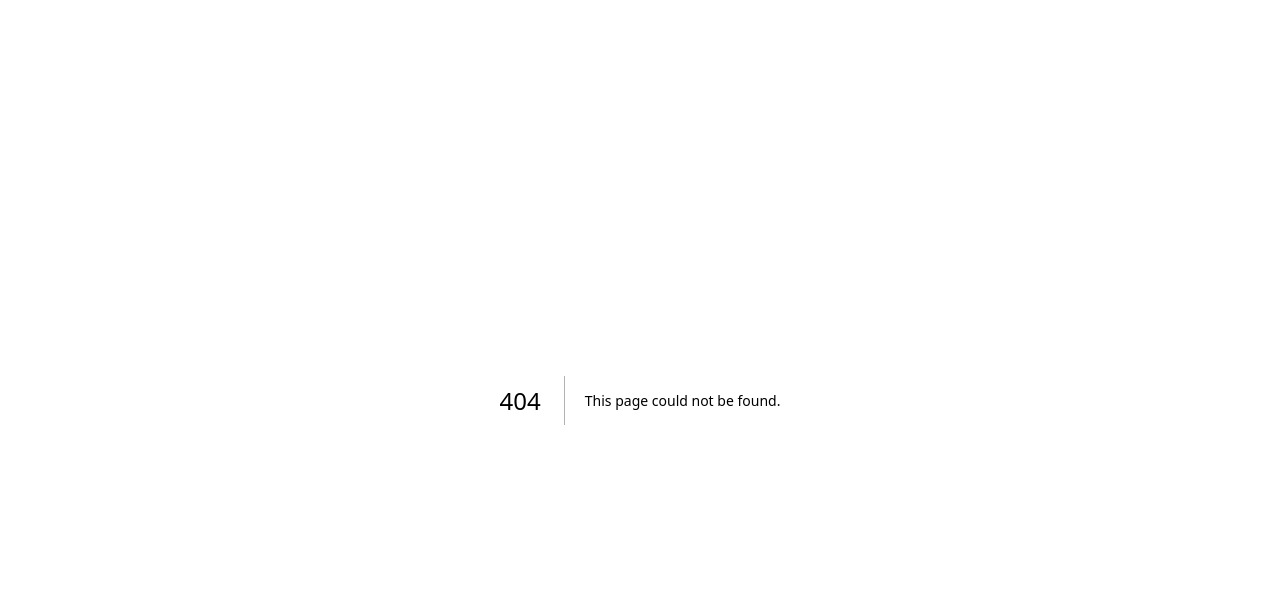
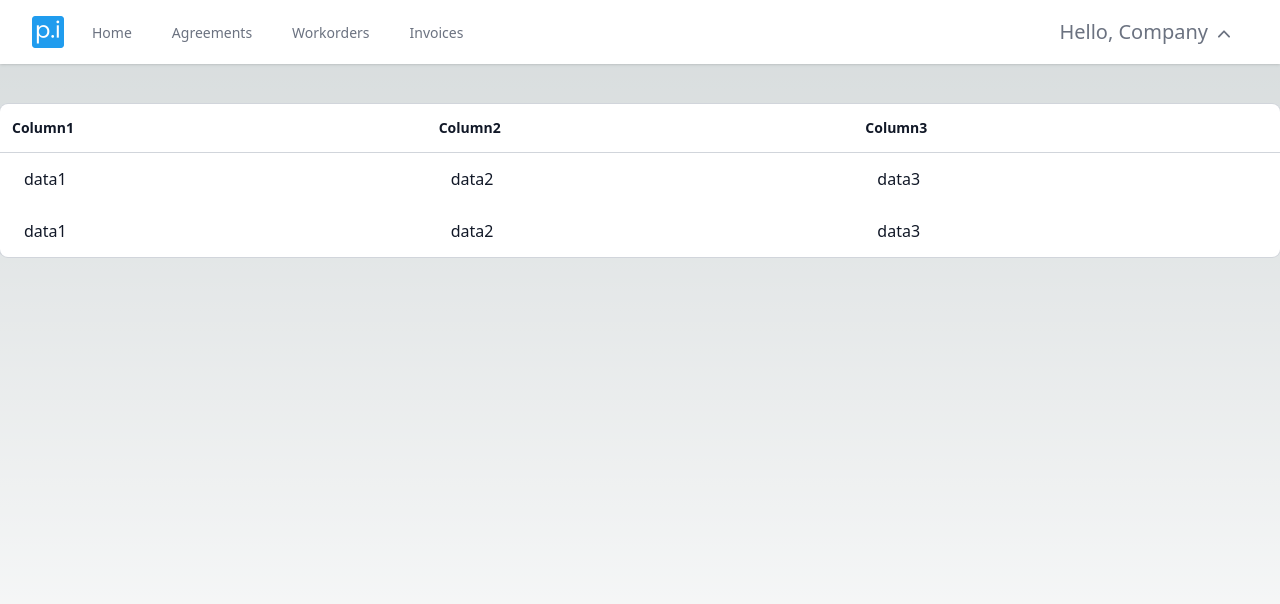
Before and after one commit to silvertrek-capstone/silverpi, a Next.js app in the folder silverpi/: page /home/test_one in a window 1280 px wide. Before the commit this address had no page. Shown: the top 604 px of the page. Built offline with nearby package versions, Linux system fonts and the light colour scheme.

Commit message:
added react-tables npm as well as added react-table that can sort given some user interaction

```diff
--- a/silverpi/package.json
+++ b/silverpi/package.json
@@ -20,6 +20,7 @@
     "next": "^14.0.1",
     "react": "^18",
     "react-dom": "^18",
+    "react-table": "^7.8.0",
     "zod": "^3.22.4"
   },
   "devDependencies": {
--- a/silverpi/src/app/components/table_gen.js
+++ /dev/null
@@ -1,22 +0,0 @@
-//testing file commit
-import React from 'react';
-import { useTable, useSortBy } from 'react-table';
-
-
-const generateTable = (columns, data, styles) => {
- const {
-   getTableProps,
-   getTableBodyProps,
-   headerGroups,
-   rows,
-   prepareRow,
- } = useTable({ columns, data }, useSortBy);
-
-
- return (
-        <div></div>
-    );
-};
-
-
-export default generateTable;
--- /dev/null
+++ b/silverpi/src/app/home/test_one/page.js
@@ -0,0 +1,57 @@
+// testing the tables_component
+"use client"
+import React from 'react';
+import DataTable from './table_gen';
+const DataTableMemoized = React.memo(DataTable);
+
+
+/*
+    Notes: input data will look like this
+        items: An array of objects, the keys in the objects will match “value” in the given headers. Each object represents a row in the table
+        headers: An array of objects, each object representing the header of a column in the table. Each object should contain the following:
+        text: The name of the header (what the user sees)
+        value: the key to match in the object
+        sortable: whether or not the column should be sortable
+        disable-search; a boolean value that turns off the search bars for each column, smaller tables will not need search.
+*/
+
+const testone = () => {
+
+    const props = {
+        columns: [
+          {
+            Header: 'Column1',
+            accessor: 'column1',
+            sortable: "true",
+          },
+          {
+            Header: 'Column2',
+            accessor: 'column2',
+          },
+          {
+            Header: 'Column3',
+            accessor: 'column3',
+          }
+        ],
+        data: [
+          {
+            column1: 'data1',
+            column2: 'data2',
+            column3: 'data3',
+          },
+          {
+            column1: 'data1',
+            column2: 'data2',
+            column3: 'data3',
+          }
+        ]
+      };
+
+//  div stuff
+    return (
+            <DataTableMemoized {...props} />
+    )
+
+};
+
+export default testone;
--- /dev/null
+++ b/silverpi/src/app/home/test_one/table_gen.js
@@ -0,0 +1,65 @@
+"use client"
+import React from "react";
+import { useTable, useSortBy } from "react-table";
+
+const DataTable = (props) => {
+  // Memos
+  const data = React.useMemo(() => props.data, [props.data]);
+  const columns = React.useMemo(() => props.columns, [props.columns]);
+
+  // Use the state and functions returned from useTable to build your UI
+  const {
+    getTableProps,
+    getTableBodyProps,
+    headerGroups,
+    rows,
+    prepareRow
+  } = useTable(
+    {
+      columns,
+      data
+    },
+    useSortBy
+  );
+
+  return (
+    // <div className="px-4 sm:px-6 lg:px-8">
+    // <div className="mx-auto max-w-2xl text-center position: relative">
+    <div className="bg-white -mx-4 mt-10 ring-1 ring-gray-300 sm:mx-0 sm:rounded-lg">
+
+      <table {...getTableProps()} className="min-w-full divide-y divide-gray-300">
+        <thead>
+          {headerGroups.map((headerGroup) => (
+            <tr {...headerGroup.getHeaderGroupProps()}>
+              {headerGroup.headers.map((column) => (
+                <th {...column.getHeaderProps(column.getSortByToggleProps())} scope="col" className="hidden px-3 py-3.5 text-left text-sm font-semibold text-gray-900 lg:table-cell">
+                  <a className="group inline-flex">
+                    {column.render("Header")}
+                    <span>
+                      {column.isSorted ? (column.isSortedDesc ? " 🔽" : " 🔼") : ""}
+                    </span>
+                  </a>
+                </th>
+              ))}
+            </tr>
+          ))}
+        </thead>
+        <tbody {...getTableBodyProps()}>
+          {rows.map((row, i) => {
+            prepareRow(row);
+            return (
+              <tr {...row.getRowProps()} >
+                {row.cells.map((cell) => {
+                  return <td className="px-6 py-3.5 text-left font-medium text-gray-900" {...cell.getCellProps()}>{cell.render("Cell")
+                  }</td>;
+                })}
+              </tr>
+            );
+          })}
+        </tbody>
+      </table>
+    </div>
+  );
+};
+
+export default DataTable;
--- /dev/null
+++ b/silverpi/src/app/home/test_one/tempy.js
@@ -0,0 +1,57 @@
+"use client"
+import React from "react";
+import { useTable, useSortBy } from "react-table";
+
+const DataTable = (props) => {
+  // Memos
+  const data = React.useMemo(() => props.data, [props.data]);
+  const columns = React.useMemo(() => props.columns, [props.columns]);
+
+  // Use the state and functions returned from useTable to build your UI
+  const {
+    getTableProps,
+    getTableBodyProps,
+    headerGroups,
+    rows,
+    prepareRow
+  } = useTable(
+    {
+      columns,
+      data
+    },
+    useSortBy
+  );
+
+  return (
+    <table {...getTableProps()}>
+      <thead>
+        {headerGroups.map((headerGroup) => (
+          <tr {...headerGroup.getHeaderGroupProps()}>
+            {headerGroup.headers.map((column) => (
+              <th {...column.getHeaderProps(column.getSortByToggleProps())}>
+                {column.render("Header")}
+                <span>
+                  {column.isSorted ? (column.isSortedDesc ? " 🔽" : " 🔼") : ""}
+                </span>
+              </th>
+            ))}
+          </tr>
+        ))}
+      </thead>
+      <tbody {...getTableBodyProps()}>
+        {rows.map((row, i) => {
+          prepareRow(row);
+          return (
+            <tr {...row.getRowProps()}>
+              {row.cells.map((cell) => {
+                return <td {...cell.getCellProps()}>{cell.render("Cell")}</td>;
+              })}
+            </tr>
+          );
+        })}
+      </tbody>
+    </table>
+  );
+};
+
+export default DataTable;
```
Also changed, not shown: 1 other file (tests, documents, lock files or other folders).
